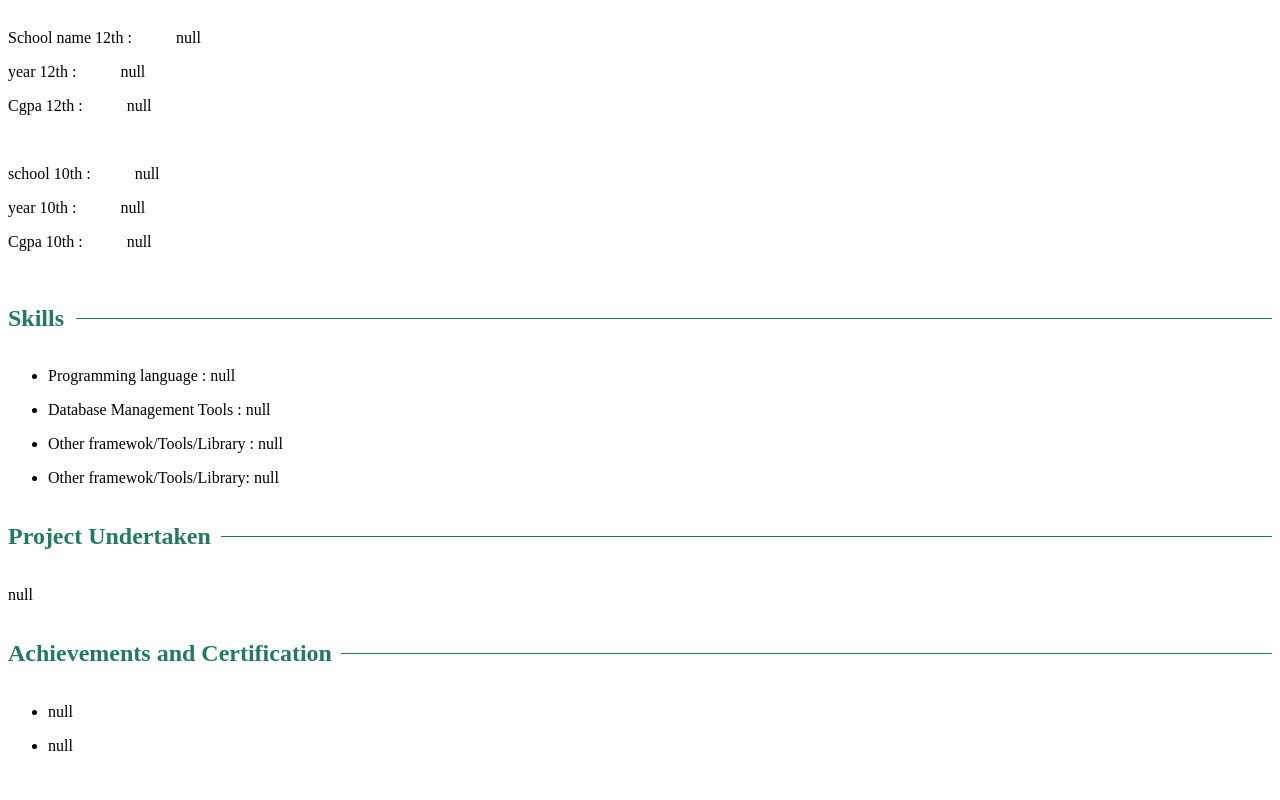
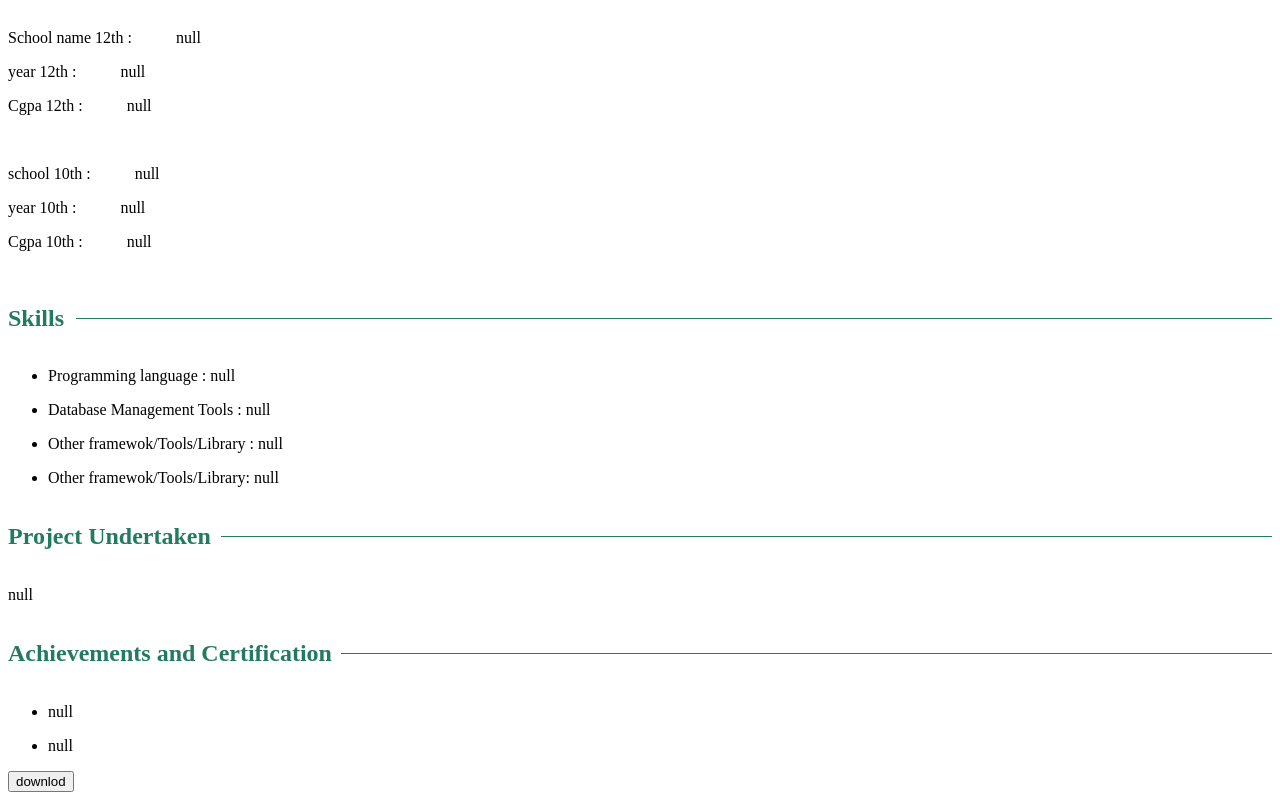
Before and after one commit to yogesh1078/cvFormatter, a plain HTML site: page cv/first.html in a window 1280 px wide. Shown: the part 665-1465 px from the top of the page. Before the commit the page ends 1436 px from the top, so only its background shows below. Drawn offline with Linux system fonts and the light colour scheme.

Commit message:
download button

```diff
--- a/cv/first.html
+++ b/cv/first.html
@@ -105,6 +105,9 @@
     <li id = "Certif" > </li>
     </ul>
     </div>
+
+   <button onclick = "window.print()">downlod</button>
+
  <script>
   const  queryString = window.location.search;
   const urlParams = new URLSearchParams(queryString);
```
